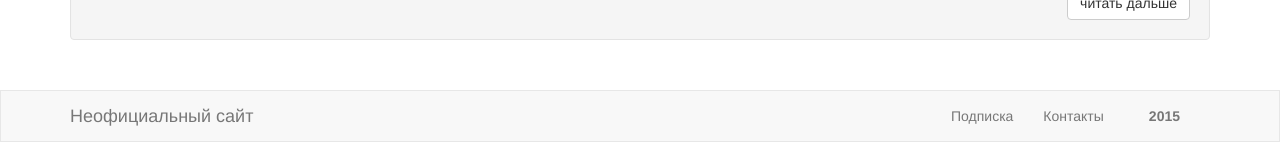
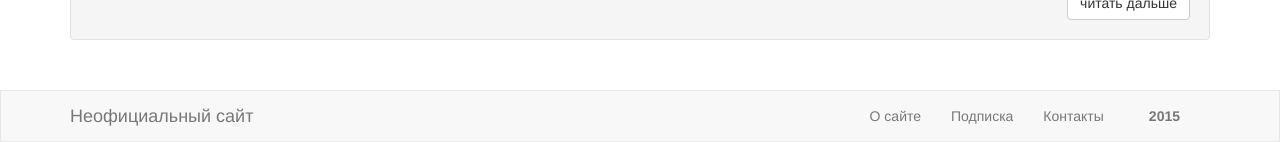
Before and after one commit to rust-lang-ru/rustycrate.ru, a Jekyll site: the page built from index.html, in a window 1280 px wide. Shown: the part 882-1024 px from the top of the page. Built offline with Jekyll 4.4.1, drawn with Linux system fonts in a browser that asks for light colours; nearby versions of some CDN libraries; Markdown is read by kramdown in place of the engine named in the settings.

Commit message:
Добавляем ссылку на приветствие

```diff
--- a/_includes/footer.html
+++ b/_includes/footer.html
@@ -5,6 +5,7 @@
     </div>
     <div class="navbar-collapse">
       <ul class="nav navbar-nav navbar-right">
+        <li><a href="/новости/2015/11/04/hello-world.html">О сайте</a></li>
         <li>
           <a href="http://feeds.feedburner.com/rustycrate/yMtS" class="navbar-link">Подписка</a>
         </li>
```
